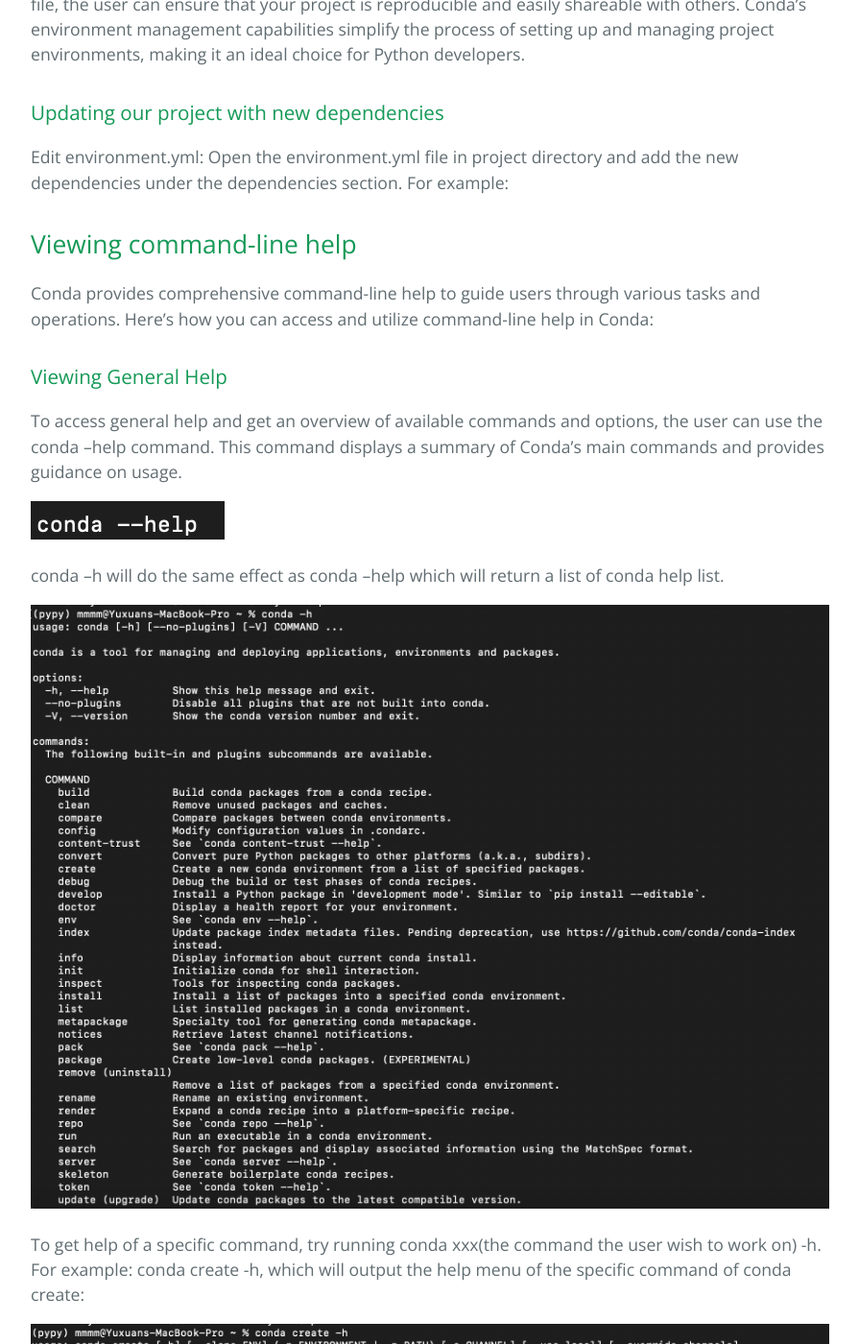
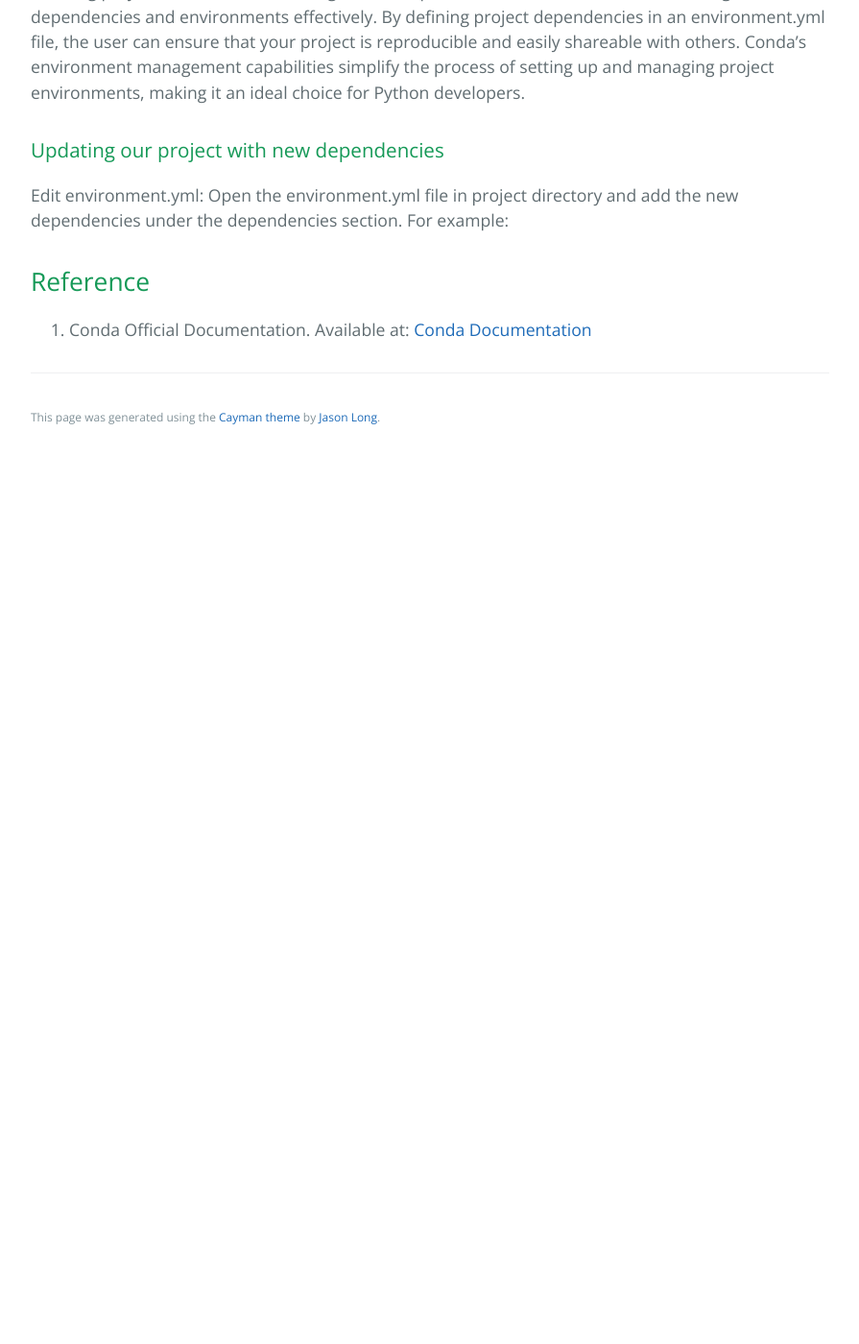
Before and after one commit to learning-software-engineering/learning-software-engineering.github.io, a Jekyll site: the page built from Topics/Development_Process/Conda/Creating_projects.md, in a window 1280 px wide and 1400 px high, scrolled down 2634 px. Shown: the whole window at 96% size, without its empty margins (192-1087 px from the left). Built offline with Jekyll 4.4.1, drawn with Linux system fonts in a browser that asks for light colours; our own code applies the rules of GitHub Pages for plain Markdown files; after the commit the page ends 3111 px from its top, so only the background shows below that.

Commit message:
adding reference to 5 tasks

```diff
--- a/Topics/Development_Process/Conda/Creating_projects.md
+++ b/Topics/Development_Process/Conda/Creating_projects.md
@@ -1,7 +1,7 @@
-## Creating Pojects
+# Creating Pojects
 Conda provides a convenient way to manage dependencies and environments for your projects. A project in Conda is a directory that contains your project code along with a configuration file (environment.yml) specifying the dependencies required to run the project.
 
-### Creating the Project's file
+## Creating the Project's file
 
 Start by creating a directory for the project. It can named it whatever you like, for example:
 
@@ -13,7 +13,7 @@
 
  #Add more dependencies as needed
 
-### Creating our enviroment
+## Creating our enviroment
 
 Create Conda Environment: Once you've defined their dependencies, you can create a Conda environment using the conda env create command:
 
@@ -23,7 +23,7 @@
 
 ![conda_create](act_example.png)
 
-### Creating our Python application
+## Creating our Python application
 
 Once the project environment is activated, the user can work on the project as usual, using the installed dependencies. The user can install additional packages, update existing ones, or remove packages as needed. Conda will manage the environment to ensure consistency and reproducibility across different systems.
 
@@ -49,20 +49,6 @@
 Edit environment.yml: Open the environment.yml file in project directory and add the new dependencies under the dependencies section. For example:
 
 
-## Viewing command-line help
+## Reference
 
-Conda provides comprehensive command-line help to guide users through various tasks and operations. Here's how you can access and utilize command-line help in Conda:
-
-### Viewing General Help
-
-To access general help and get an overview of available commands and options, the user can use the conda --help command. This command displays a summary of Conda's main commands and provides guidance on usage.
-
-![conda help](conda_help.png)
-
-conda --h will do the same effect as conda --help which will return a list of conda help list.
-
-![conda h](conda_h.png)
-
-To get help of a specific command, try running conda xxx(the command the user wish to work on) -h. For example: conda create -h, which will output the help menu of the specific command of conda create:
-
-![conda_create_h](conda_create_h.png)
+1. Conda Official Documentation. Available at: [Conda Documentation](https://docs.conda.io/projects/conda/en/latest/index.html)
```
Also changed, not shown: Topics/Development_Process/Conda/Custom_Channels.md (+6 -2 lines), Topics/Development_Process/Conda/Managing_Python using Conda.md (+7 -3 lines), Topics/Development_Process/Conda/Managing_Virtual.md (+7 -3 lines), Topics/Development_Process/Conda/Setup_Conda.md (+6 -0 lines), Topics/Development_Process/Conda/Viewing_command_line.md (+6 -2 lines).
